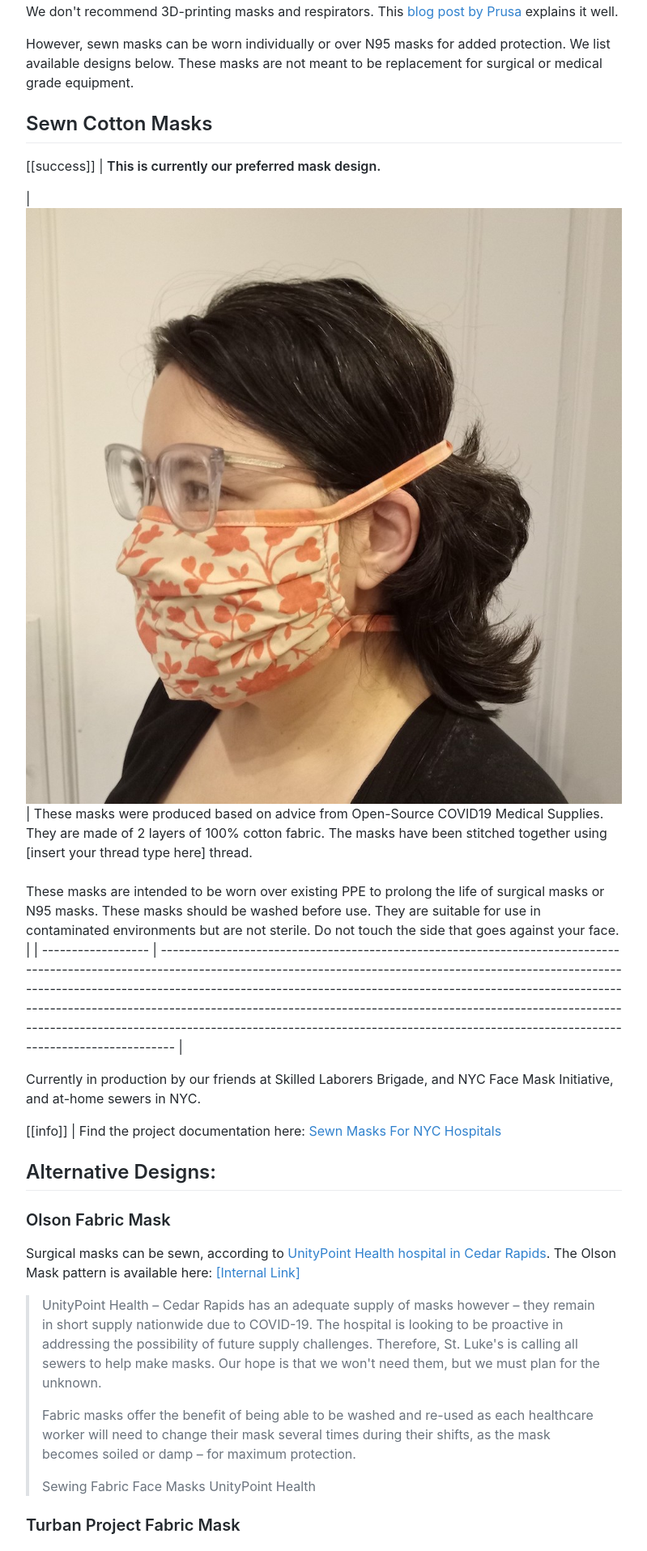
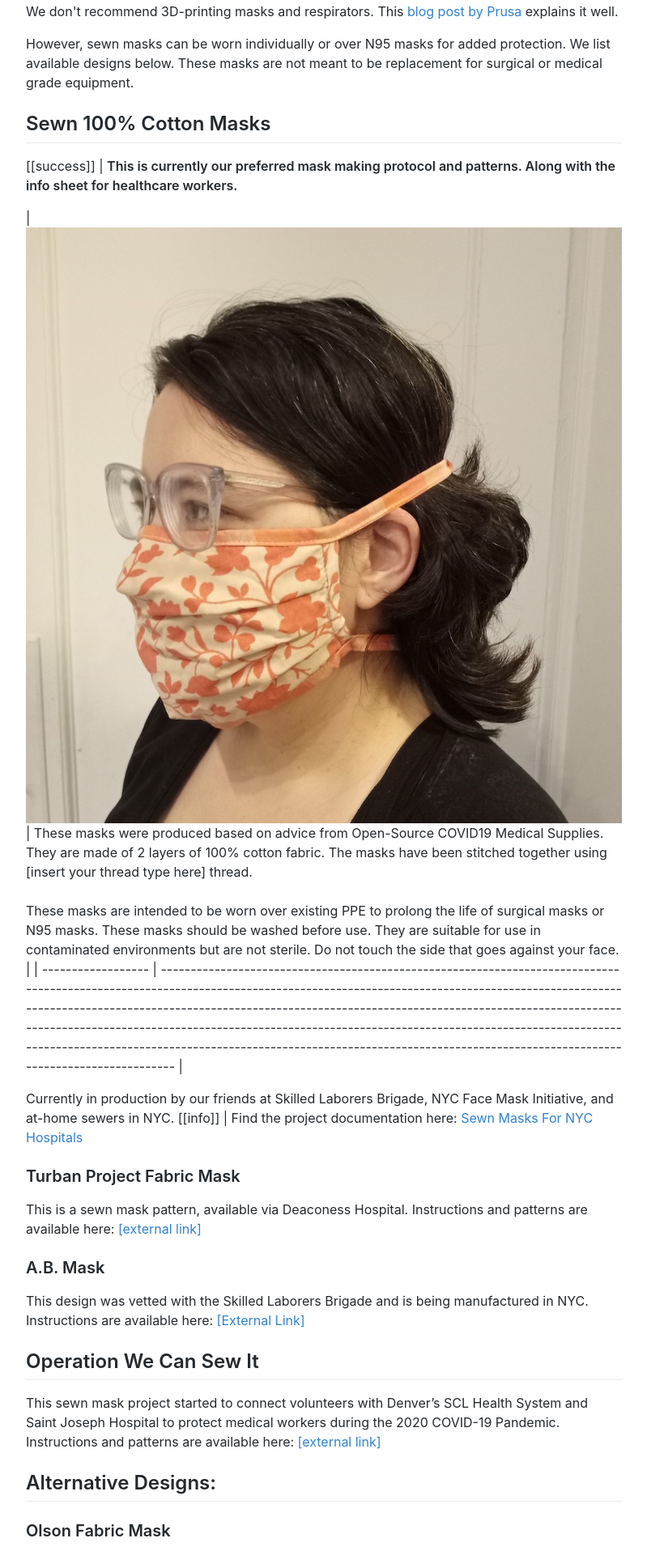
Before and after one commit to NYCPPE/nyc-makers-vs-covid, a Next.js app: page /instructions in a window 1280 px wide. Shown: the part 1940-3856 px from the top of the page at 81% size, without its empty margins (240-1039 px from the left). Built offline with nearby package versions, Linux system fonts and the light colour scheme; what @tailwindcss/ui would draw is missing.

Commit message:
Update instructions.mdx
Changing wording around Sewn Masks portions, and reorganizing links to match our call to action

```diff
--- a/pages/instructions.mdx
+++ b/pages/instructions.mdx
@@ -28,19 +28,32 @@ We don't recommend 3D-printing masks and respirators. This [blog post by Prusa](
 
 However, sewn masks can be worn individually or over N95 masks for added protection. We list available designs below. These masks are not meant to be replacement for surgical or medical grade equipment.
 
-## Sewn Cotton Masks
+## Sewn 100% Cotton Masks
 
 [[success]]
-| **This is currently our preferred mask design.**
+| **This is currently our preferred mask making protocol and patterns. Along with the info sheet for healthcare workers.**
 
 | ![](/img/mask.jpg) | These masks were produced based on advice from Open-Source COVID19 Medical Supplies. They are made of 2 layers of 100% cotton fabric. The masks have been stitched together using [insert your thread type here] thread. <br/> <br/> These masks are intended to be worn over existing PPE to prolong the life of surgical masks or N95 masks. These masks should be washed before use. They are suitable for use in contaminated environments but are not sterile. Do not touch the side that goes against your face. |
 | ------------------ | ---------------------------------------------------------------------------------------------------------------------------------------------------------------------------------------------------------------------------------------------------------------------------------------------------------------------------------------------------------------------------------------------------------------------------------------------------------------------------------------------------------------------- |
 
 
-Currently in production by our friends at Skilled Laborers Brigade, and NYC Face Mask Initiative, and at-home sewers in NYC.
-
+Currently in production by our friends at Skilled Laborers Brigade, NYC Face Mask Initiative, and at-home sewers in NYC.
 [[info]]
 | Find the project documentation here: [Sewn Masks For NYC Hospitals](https://docs.google.com/document/d/1ZaKMhbZuQhKtEFLjgZBmOwH9hNSOdEz2jTONqMp7WbM/edit)
+
+### Turban Project Fabric Mask
+
+This is a sewn mask pattern, available via Deaconess Hospital. Instructions and patterns are available here: [\[external link\]](https://www.deaconess.com/How-to-make-a-Face-Mask)
+
+### A.B. Mask
+
+This design was vetted with the Skilled Laborers Brigade and is being manufactured in NYC. Instructions are available here: [\[External Link\]](https://www.instructables.com/id/AB-Mask-for-a-Nurse-by-a-Nurse/)
+
+## Operation We Can Sew It
+This sewn mask project started to connect volunteers with Denver’s SCL Health System and Saint Joseph Hospital to protect medical workers during the 2020 COVID-19 Pandemic.  Instructions and patterns are available here: [\[external link\]](https://operationwecansewit.com/wp-content/uploads/2020/03/We-Can-Sew-It-Mask-Pattern-2.20.20-v4.pdf)
+
+
+
 
 ## Alternative Designs:
 
@@ -54,13 +67,7 @@ Surgical masks can be sewn, according to [UnityPoint Health hospital in Cedar Ra
 >
 > Sewing Fabric Face Masks UnityPoint Health
 
-### Turban Project Fabric Mask
 
-This is another available sewn mask pattern, available via Deaconess Hospital. Instructions and patterns are available here: [\[external link\]](https://www.deaconess.com/How-to-make-a-Face-Mask)
-
-### A.B. Mask
-
-This design was vetted by the Skilled Laborers Brigade and is being manufactured in NYC. Instructions are available here: [\[External Link\]](https://www.instructables.com/id/AB-Mask-for-a-Nurse-by-a-Nurse/)
 
 ### DIY Pleated Fabric Masks
 
@@ -71,7 +78,7 @@ Instructions are available here: [\[External Link\]](https://www.project-cloth-m
 [[warning]]
 | This design has not yet been tested - please [reach out](mailto:jake.h.lee@columbia.edu) if you're interested in giving feeback.
 
-This mask can be assembled in about 10 minutes using a piece paper. Ideal for the general public to avoid using supply that might be neede by hospitals or those who can't otherwise get access to other masks. Instructions are available here: [\[Internal Link\]](/pdf/Face_Mask_DIY_V2.4_JP_Leconte_PaperPaul.pdf)
+This mask concept can be assembled in about 10 minutes using a piece paper. Designed for the general public to avoid using supply that might be needed by hospitals or those who can't otherwise get access to other masks. Instructions are available here: [\[Internal Link\]](/pdf/Face_Mask_DIY_V2.4_JP_Leconte_PaperPaul.pdf)
 
 ---
 
```
